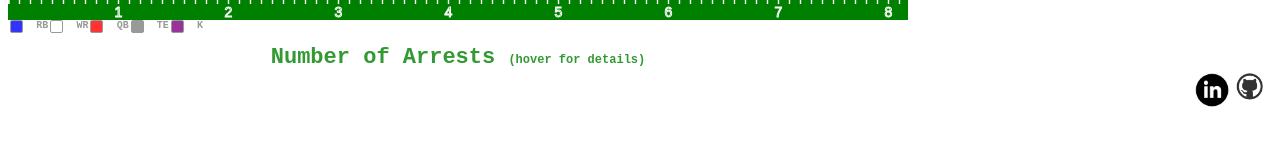
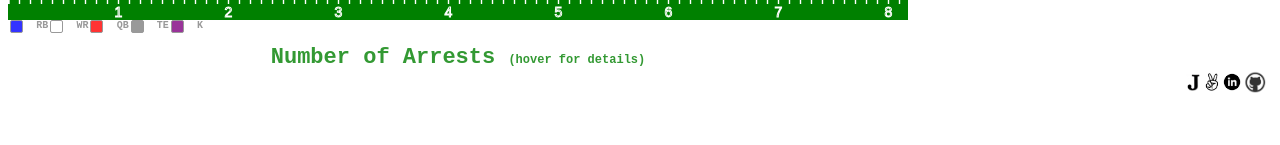
Before and after one commit to jessicaf1/personalfouls, a website built with webpack: page index.html in a window 1280 px wide. Shown: the part 567-712 px from the top of the page. Built offline with nearby package versions, Linux system fonts and the light colour scheme; no server answers.

Commit message:
add icons

```diff
--- a/index.html
+++ b/index.html
@@ -133,9 +133,10 @@
     <button class="button-all" id="button5">All</button> -->
     </div>
 
-    <a href="https://github.com/jessicaf1/personalfouls"><img id="image2" src="./src/styles/github.png" alt=""></a>
-    <a href="https://www.linkedin.com/in/jessica-fleischer-b998512a/"><img id="image2" src="./src/styles/licon.png" alt=""></a>
-
+    <a href="https://github.com/jessicaf1/personalfouls" target="_"><img id="image2" src="./src/styles/github.png" alt=""></a>
+    <a href="https://www.linkedin.com/in/jessica-fleischer-b998512a/" target="_"><img id="image3" src="./src/styles/licon.png" alt=""></a>
+    <a href="https://angel.co/jessica-fleischer" target="_"><img id="image4" src="./src/styles/angel.png"alt=""></a>
+    <a href="https://jessicaf1.github.io/" target="_"><img id="image5" src="./src/styles/justj.jpg" alt=""></a>
 
     <div id="app"></div>
 
--- a/src/styles/index.scss
+++ b/src/styles/index.scss
@@ -187,9 +187,27 @@ body {
     top: 0;
 }
 
-#image2 {
-    width: 40px;
+#image2  {
+    width: 30px;
     float: right;
+}
+
+#image3 {
+    width: 20px;
+    float: right;
+    margin-top: 2px;
+}
+
+#image4{
+    width: 20px;
+    float: right;
+    margin-top: 2px;
+}
+
+#image5{
+    width: 17px;
+    float: right;
+    margin-top: 4px;
 }
 
 body {
```
Also changed, not shown: src/styles/JF.jpg (added), src/styles/angel.png (added), src/styles/jf2.jpg (added), src/styles/justj.jpg (added).
